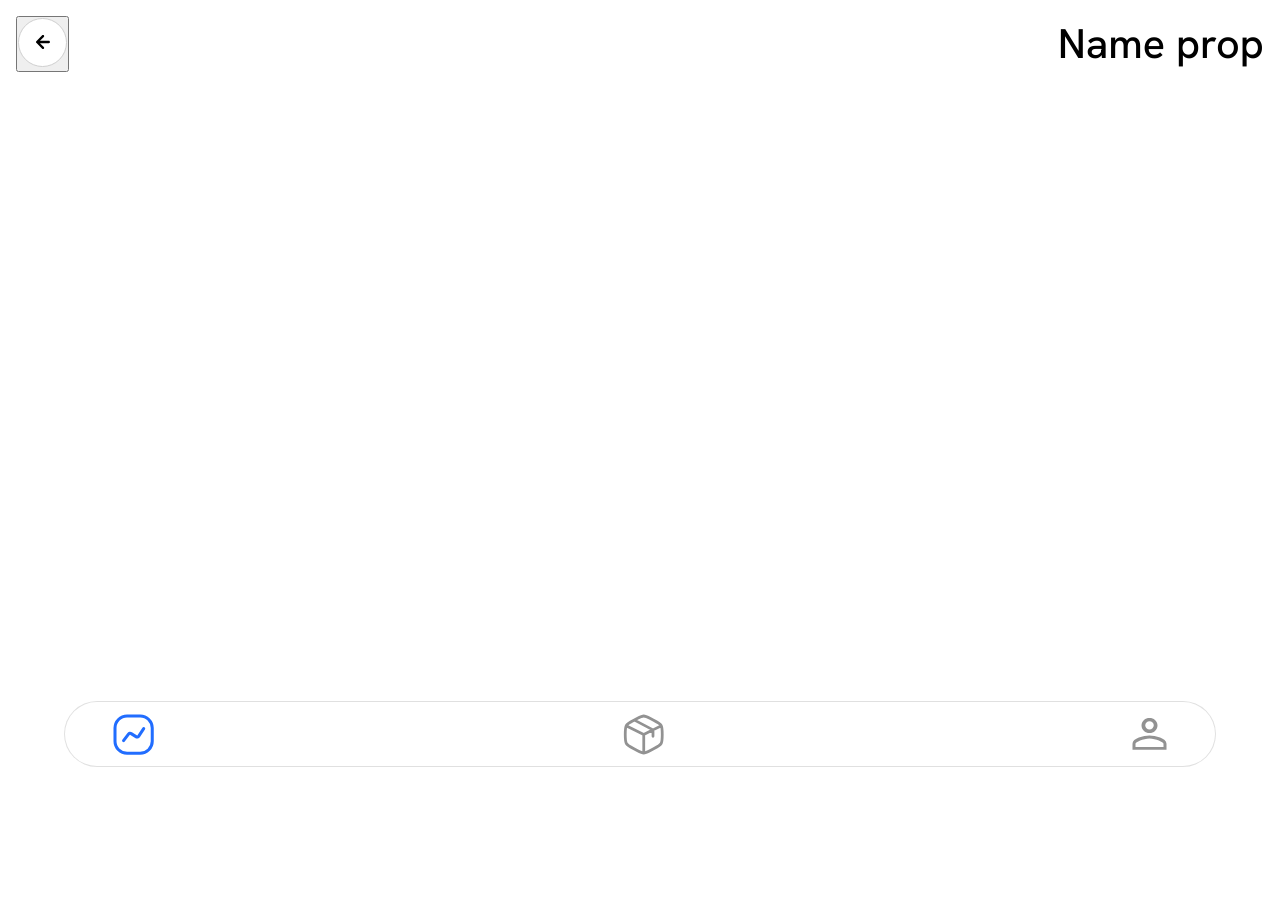
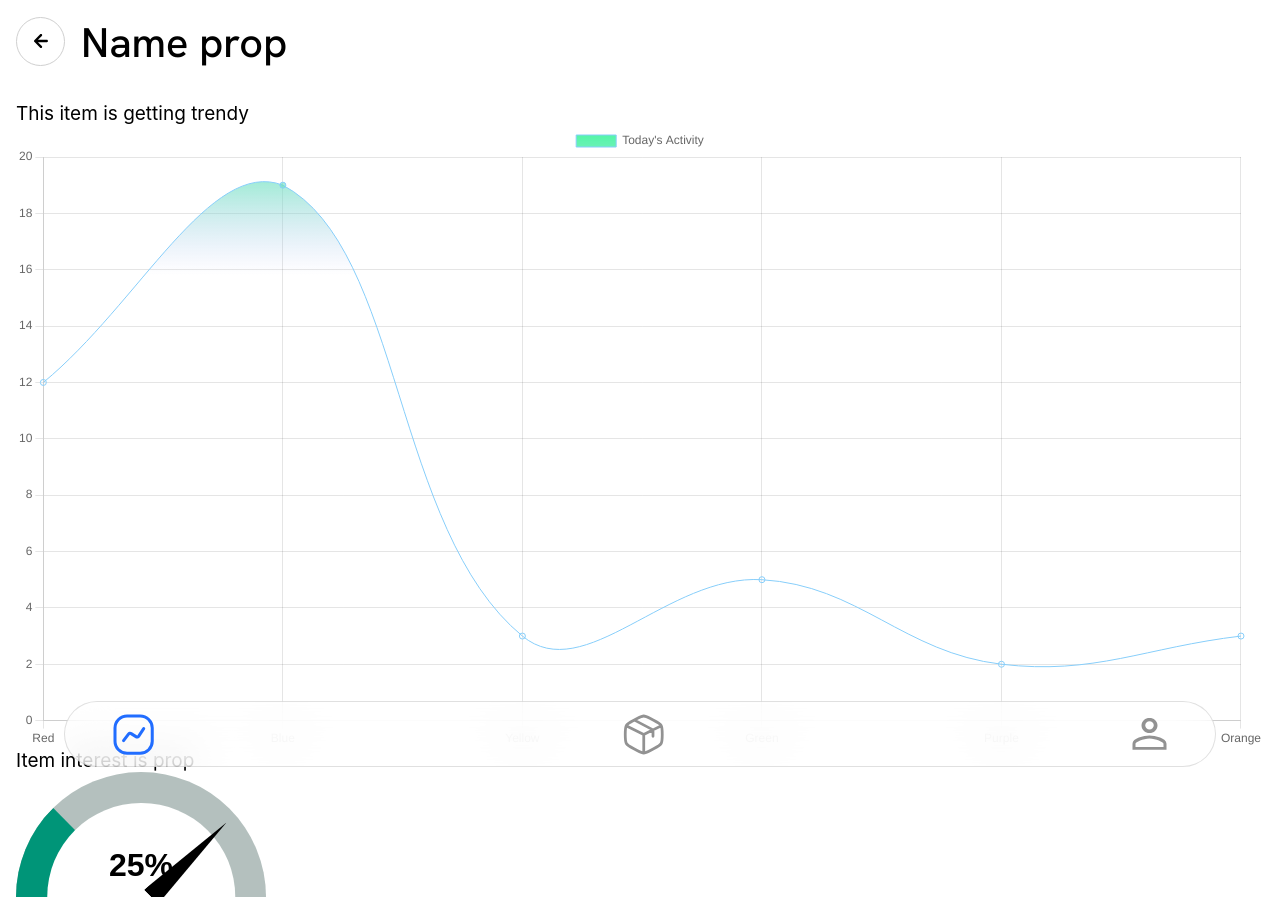
Before and after one commit to DROP-TABLE-Participants/catch-up, a Vue app in the folder client/: page /productOverview/1 in a window 1280 px wide. Before the commit the page ends 800 px from the top, so only its background shows below. Built offline with nearby package versions, Linux system fonts and the light colour scheme.

Commit message:
Add GaugeChart

```diff
--- a/client/package.json
+++ b/client/package.json
@@ -12,7 +12,10 @@
   "dependencies": {
     "axios": "^1.6.8",
     "chart.js": "^4.4.2",
+    "chartjs-gauge": "^0.3.0",
     "vue": "^3.4.21",
+    "vue-chartjs": "^5.3.0",
+    "vue-gauge": "^1.0.3",
     "vue-router": "^4.3.0"
   },
   "devDependencies": {
--- /dev/null
+++ b/client/src/components/GaugeChart.vue
@@ -0,0 +1,103 @@
+<script setup>
+import { computed } from 'vue';
+
+const props = defineProps({
+  percentage: {
+    type: Number,
+    required: true
+  }
+})
+
+const cssTransformRotateValue = computed(() => {
+  const percentageAsFraction = props.percentage / 100
+  const halfPercentage = percentageAsFraction / 2
+
+  return `${halfPercentage}turn`
+})
+
+</script>
+
+<template>
+    <div class="gauge__outer">
+      <div class="gauge__inner">
+        <div class="gauge__segment gauge__very-negative"></div>
+        <div class="gauge__segment gauge__negative"></div>
+        <div class="gauge__segment gauge__positive"></div>
+        <div class="gauge__segment gauge__very-positive"></div>
+        <div class="gauge__fill" :style="{ transform: `rotate(${cssTransformRotateValue})` }"></div>
+        <div class="gauge__arrow" :style="{ transform: `rotate(${cssTransformRotateValue})` }"></div>
+        <div class="gauge__cover">
+          {{ percentage.toFixed(0) }}%
+        </div>
+      </div>
+    </div>
+  </template>
+
+
+
+<style scoped>
+
+.gauge__arrow {
+  position: absolute;
+  bottom: 0;
+  left: 50%;
+  transform-origin: 50% 100%;
+  width: 20px; /* Adjust size as needed */
+  height: 106px; /* Adjust size as needed */
+  background: #000; /* Color of the arrow */
+  clip-path: polygon(50% 0%, 0% 100%, 100% 100%);
+  transition: transform 0.2s ease-out;
+  z-index: 1 ;
+}
+
+.gauge__outer {
+  width: 100%;
+  max-width: 250px;
+}
+
+.gauge__inner {
+  width: 100%;
+  height: 0;
+  padding-bottom: 50%;
+  background: #b4c0be;
+  position: relative;
+  border-top-left-radius: 100% 200%;
+  border-top-right-radius: 100% 200%;
+  overflow: hidden;
+}
+
+.gauge__fill {
+  position: absolute;
+  top: 100%;
+  left: 0;
+  width: inherit;
+  height: 100%;
+  background: #009578;
+  transform-origin: center top;
+  transform: rotate(0turn);
+  transition: transform 0.2s ease-out;
+}
+
+.gauge__cover {
+  width: 75%;
+  height: 150%;
+  background: #ffffff;
+  position: absolute;
+  top: 25%;
+  left: 50%;
+  transform: translateX(-50%);
+  border-radius: 50%;
+
+  /* Text */
+  display: flex;
+  align-items: center;
+  justify-content: center;
+  padding-bottom: 25%;
+  box-sizing: border-box;
+  font-family: 'Lexend', sans-serif;
+  font-weight: bold;
+  font-size: 32px;
+}
+
+
+</style>
--- a/client/src/views/ProductOverview.vue
+++ b/client/src/views/ProductOverview.vue
@@ -1,30 +1,93 @@
 <template>
     <div class="product-page">
         <header>
-            <button @click="navigateToItems">
+            <button @click="navigateToItems" class="back-button">
                 <BackArrowIcon />
             </button>
             <h1>Name prop</h1>
         </header>
 
+        <section class="trend-section">
+            <h2>This item is getting trendy</h2>
+            <canvas ref="chartRef" id="trendChart"></canvas>
+        </section>
+
+        <section class="interest-section">
+            <h2>Item interest is prop</h2>
+            <GaugeChart :percentage="25.23"/>
+        </section>
+
+
+
     </div>
 </template>
 
 <script lang="ts" setup>
+import { onMounted, ref } from 'vue';
+import Chart from 'chart.js/auto';
 import { useRouter } from 'vue-router';
 import BackArrowIcon from '../components/icons/BackArrowIcon.vue';
-
+import GaugeChart from '../components/GaugeChart.vue';
 
 const router = useRouter();
-
 const navigateToItems = () => {
   router.push('/items');
 };
 
+const chartRef = ref<HTMLCanvasElement | null>(null);
+
+onMounted(() => {
+  if (!chartRef.value) return;
+
+  const ctx = chartRef.value.getContext('2d');
+  if (!ctx) return;
+
+  const gradientBg = ctx.createLinearGradient(0, 0, 0, ctx.canvas.clientHeight);
+  gradientBg.addColorStop(0, '#40F99B');
+  gradientBg.addColorStop(1, 'rgba(177, 185, 248, 0)');
+
+  const trendChart = new Chart(ctx, {
+    type: 'line',
+    data: {
+      labels: ['Red', 'Blue', 'Yellow', 'Green', 'Purple', 'Orange'],
+      datasets: [{
+        label: 'Today\'s Activity',
+        data: [12, 19, 3, 5, 2, 3],
+        backgroundColor: gradientBg, // Use the gradient for the fill color
+        borderColor: 'rgba(135, 206, 250, 1)',
+        borderWidth: 1,
+        fill: true,
+        tension: 0.4, // Added to smooth the line
+      }]
+    },
+    options: {
+      scales: {
+        y: {
+          beginAtZero: true
+        }
+      },
+      responsive: true,
+    }
+  });
+});
+
+
+
 
 </script>
 
+
 <style scoped lang="scss">
+
+h2{
+        color: #000;
+        font-family: Inter;
+        font-size: 1.1875rem;
+        font-style: normal;
+        font-weight: 400;
+        line-height: normal;
+    }
+
 .product-page {
   display: flex;
   flex-direction: column;
@@ -32,7 +95,6 @@ const navigateToItems = () => {
 
   header {
     display: flex;
-    justify-content: space-between;
     align-items: center;
     margin-bottom: 2rem;
 
@@ -43,8 +105,19 @@ const navigateToItems = () => {
       font-style: normal;
       font-weight: 500;
       line-height: normal;
+      margin-left: 1rem;
     }
+
+
+
+
 }
 }
 
+.back-button {
+   cursor: pointer;
+   border: none;
+   background: transparent;
+}
+
 </style>
```
Also changed, not shown: 1 other file (tests, documents, lock files or other folders).
